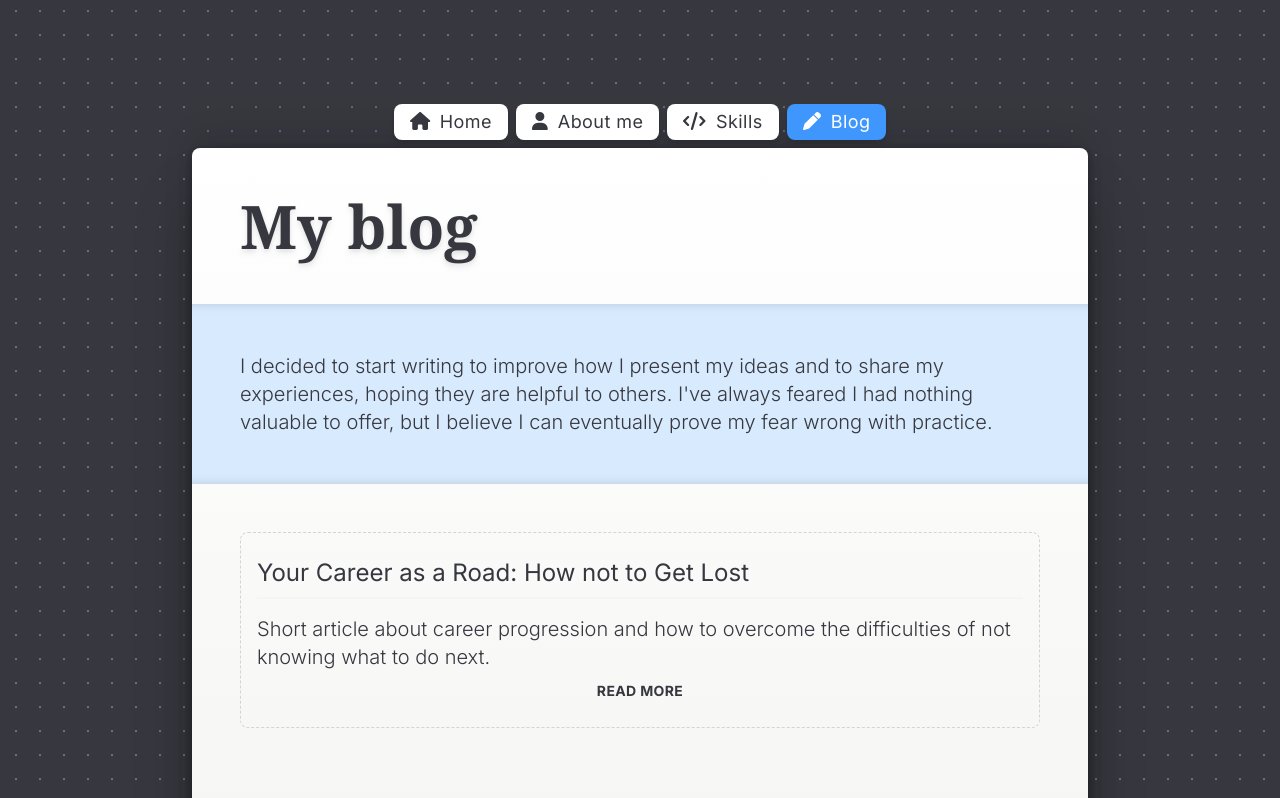
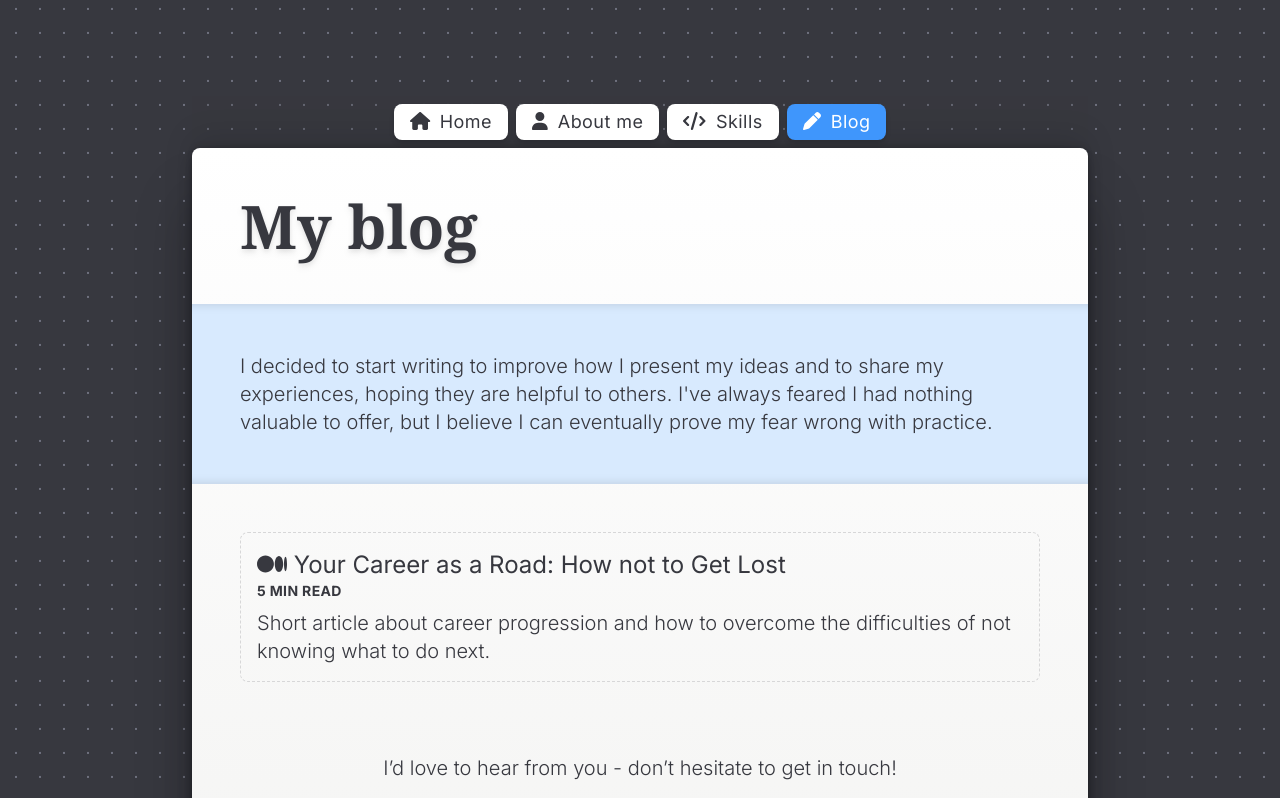
Before and after one commit to guillermo-segura/guillermo-segura.github.io, a Next.js app: page /blog in a window 1280 px wide. Shown: the top 798 px of the page. Built offline with nearby package versions, Linux system fonts and the light colour scheme.

Commit message:
refactor: update blog card

```diff
--- a/src/app/blog/page.tsx
+++ b/src/app/blog/page.tsx
@@ -18,7 +18,8 @@ export default function Page() {
             key={article.title}
             title={article.title}
             description={article.description}
-            url={article.url}
+            time={article.time}
+            href={article.href}
           />
         ))}
       </CardSection>
--- a/src/components/BlogCard/BlogCard.tsx
+++ b/src/components/BlogCard/BlogCard.tsx
@@ -1,50 +1,53 @@
 import { joinStringArrays } from "@/utils";
 import { memo } from "react";
 import { Text } from "../Text/Text";
-import { ButtonLink } from "../ButtonLink/ButtonLink";
+import { faMedium } from "@fortawesome/free-brands-svg-icons/faMedium";
+import { FontAwesomeIcon } from "@fortawesome/react-fontawesome";
+import Link from "next/link";
 
 const style = {
   container: [
     "flex",
     "flex-col",
-    "items-right",
     "p-4",
     "w-full",
     "rounded-lg",
     "border",
     "border-dashed",
-    "border-stone-300",
+    "border-dark-100",
+    "transition-all",
+    "cursor-pointer",
+
     "hover:bg-white",
     "hover:border-dark-500",
-    "transition-all",
-    "duration-300",
   ],
-  title: ["border-b-2", "border-stone-100", "py-2", "mb-4"],
+  content: ["space-y-2"],
 };
 
 export interface BlogCardProps {
   title: string;
   description: string;
-  url: string;
+  time: string;
+  href: string;
 }
 
-const BlogCardRaw = ({ title, description, url }: BlogCardProps) => {
+const BlogCardRaw = ({ title, description, time, href }: BlogCardProps) => {
   return (
-    <article className={joinStringArrays(style.container)}>
-      <div>
-        <div className={joinStringArrays(style.title)}>
-          <Text>{title}</Text>
-        </div>
-        <div>
-          <Text variant="subtext">{description}</Text>
-        </div>
+    <Link
+      href={href}
+      target="_blank"
+      className={joinStringArrays(style.container)}
+    >
+      <Text>
+        <FontAwesomeIcon icon={faMedium} />
+        &nbsp;
+        {title}
+      </Text>
+      <div className={joinStringArrays(style.content)}>
+        <Text variant="label">{time}</Text>
+        <Text variant="subtext">{description}</Text>
       </div>
-      <div className="flex flex-row mx-auto">
-        <ButtonLink blank href={url} variant="secondary">
-          Read more
-        </ButtonLink>
-      </div>
-    </article>
+    </Link>
   );
 };
 
--- a/src/content/blog.json
+++ b/src/content/blog.json
@@ -7,8 +7,9 @@
   "articles": [
     {
       "title": "Your Career as a Road: How not to Get Lost",
+      "time": "5 min read",
       "description": "Short article about career progression and how to overcome the difficulties of not knowing what to do next.",
-      "url": "https://medium.com/design-bootcamp/your-career-as-a-road-how-not-to-get-lost-3b0601af64cd"
+      "href": "https://medium.com/design-bootcamp/your-career-as-a-road-how-not-to-get-lost-3b0601af64cd"
     }
   ]
 }
```
